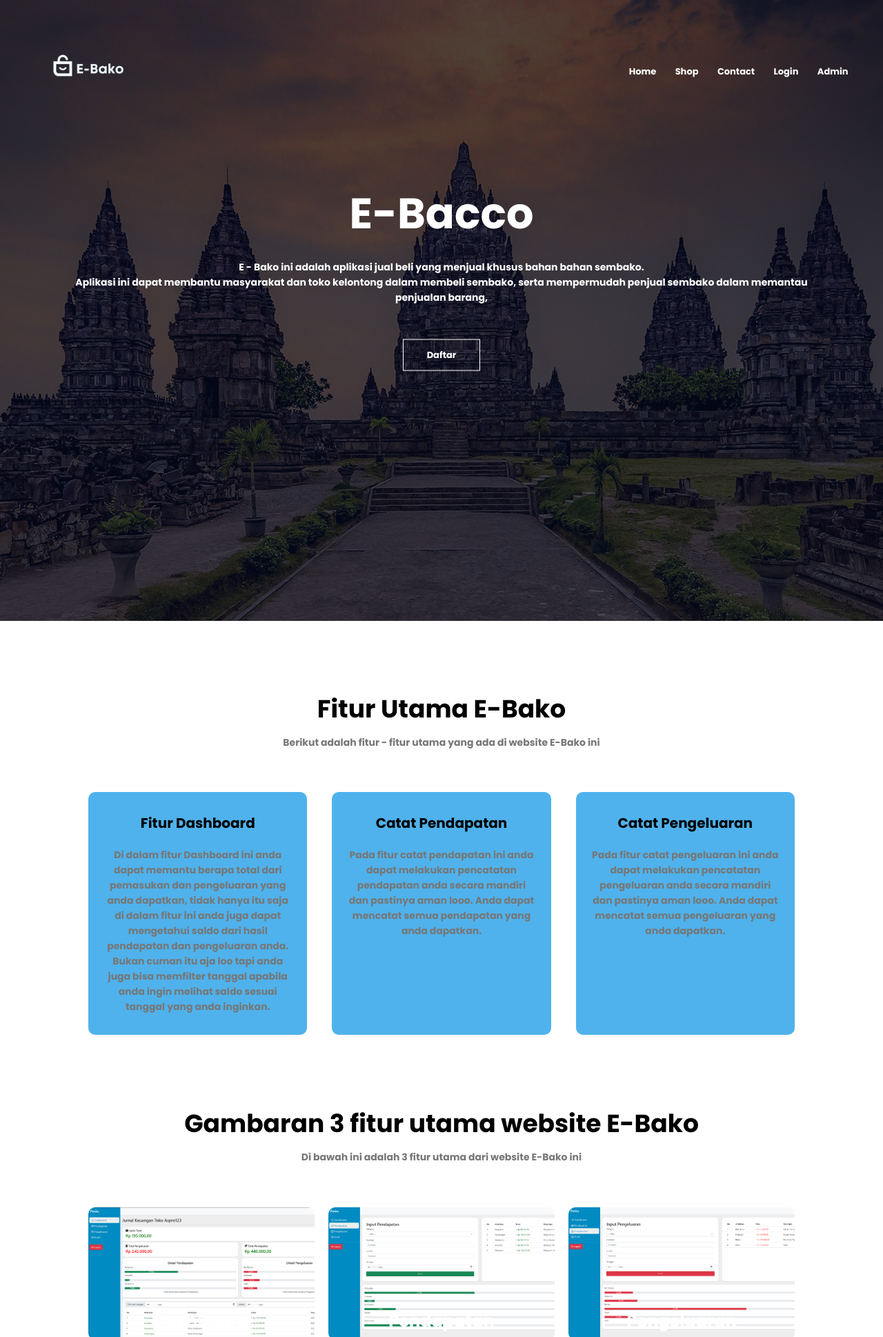
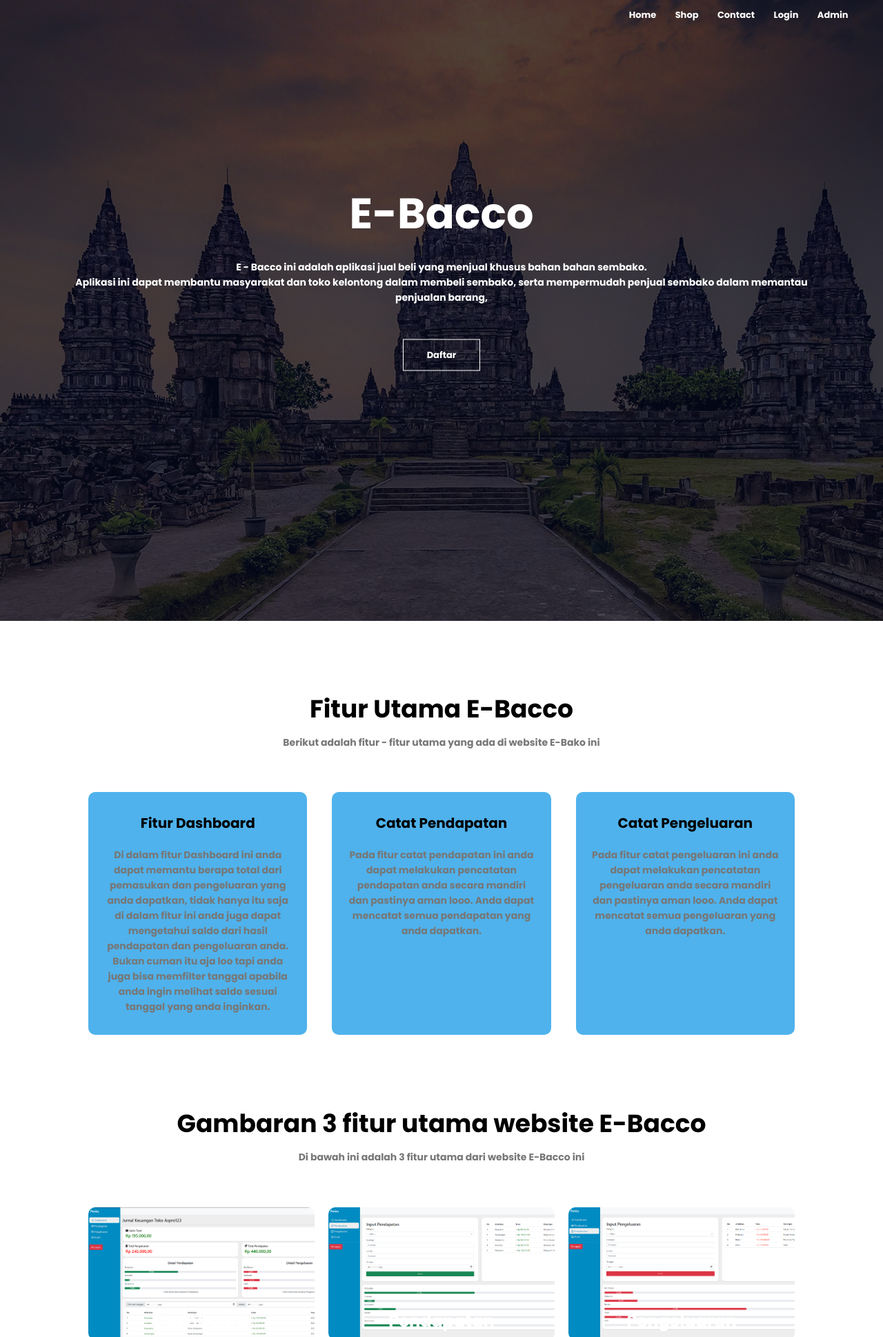
Before and after one commit to 4ether/ebacco, a PHP site: page / in a window 1280 px wide. Shown: the top 1938 px of the page at 69% size. Run offline with PHP 8.4, Linux system fonts and the light colour scheme.

Commit message:
Add files via upload

```diff
--- a/Tampilan_Login/login.php
+++ b/Tampilan_Login/login.php
@@ -188,8 +188,7 @@ if($type === 'ukm') {
             <div class="panel left-panel">
                 <div class="content">
                     <h3>Baru Dengan Kami?</h3>
-                    <p>Mari Daftar ke PENKU untuk bisa menggunakan berbagai fitur dalam mengatur keuangan dan pencatat
-                        keuangan
+                    <p>Mari Daftar ke E-Bacco untuk bisa membeli barang sembako tanpa harus keluar rumah
                     </p>
                     <button class="btn transparent" id="sign-up-btn">Daftar</button>
                 </div>
@@ -200,8 +199,7 @@ if($type === 'ukm') {
             <div class="panel right-panel">
                 <div class="content">
                     <h3>Mari Bergabung Dengan Kami</h3>
-                    <p> Penku atau Pengatur Keuangan, adalah aplikasi berbasis website untuk melakukan pencatatan
-                        keuangan bagi pelaku ukm di Yogyakarta agar memudahkan dalam menunjang usaha kedepannya.
+                    <p> E-Bacco adalah aplikasi untuk membeli barang sembako tanpa harus keluar rumah
                     </p>
                     <button class="btn transparent" id="sign-in-btn">Login</button>
                 </div>
--- a/Tampilan_Menu/index.php
+++ b/Tampilan_Menu/index.php
@@ -34,7 +34,7 @@ if (!isset($_SESSION["user_id"])) {
             <div class="sidebar" id="side_nav">
                 <div class="header-box px-3 pt-3 pb-4 d-flex justify-content-between">
                     <h1 class="fs-4">
-                        <span class="text-white"><i class="fad fa-wallet fa-sm"></i> Penku</span>
+                        <span class="text-white"><i class="fad fa-wallet fa-sm"></i> E-Bacco</span>
                     </h1>
                     <button class="btn d-md-none d-block close-btn px-1 py-0 text-white">
                         <i class="fal fa-stream"></i>
--- a/index.php
+++ b/index.php
@@ -22,7 +22,7 @@ session_start();
 <body>
     <section class="header">
         <nav>
-            <a href="index.php"><img class="logo" src="img/logo_bako.png" /></a>
+            <a href="index.php"></a>
             <div class="nav-links" id="navLinks">
                 <i class="fa fa-window-close" onclick="hideMenu()"></i>
                 <ul>
@@ -39,7 +39,7 @@ session_start();
         <div class="text-box">
             <h1>E-Bacco</h1>
             <p>
-                E - Bako ini adalah aplikasi jual beli yang menjual khusus bahan bahan sembako.
+                E - Bacco ini adalah aplikasi jual beli yang menjual khusus bahan bahan sembako.
                 <br> Aplikasi ini dapat membantu masyarakat dan toko kelontong dalam membeli sembako, serta
                 mempermudah penjual sembako dalam memantau penjualan barang,
             </p>
@@ -50,7 +50,7 @@ session_start();
     <!--------landing page------->
 
     <section class="course">
-        <h1>Fitur Utama E-Bako<h1>
+        <h1>Fitur Utama E-Bacco<h1>
                 <p>Berikut adalah fitur - fitur utama yang ada di website E-Bako ini</p>
 
                 <div class="row">
@@ -87,8 +87,8 @@ session_start();
     <!------ campus ----->
 
     <section class="campus">
-        <h1>Gambaran 3 fitur utama website E-Bako</h1>
-        <p>Di bawah ini adalah 3 fitur utama dari website E-Bako ini</p>
+        <h1>Gambaran 3 fitur utama website E-Bacco</h1>
+        <p>Di bawah ini adalah 3 fitur utama dari website E-Bacco ini</p>
 
         <div class="row">
             <div class="campus-col">
@@ -119,7 +119,7 @@ session_start();
     <!----- testimoni pelanggan E-Bako ------->
 
     <section class="testimoni">
-        <h1>Apa kata para Pengguna E-Bako</h1>
+        <h1>Apa kata para Pengguna E-Bacco</h1>
         <p>Berikut adalah testimoni dari pengguna website E-Bako</p>
 
         <div class="row">
@@ -129,7 +129,7 @@ session_start();
                     <p>
                         Website E-Bako ini sangat membantu saya dalam melakukan pencatatan keuagan UKM saya.
                         Dulu saya sangat bingung sekali bagaimana melakukan pencatatan keuangan UKM saya,
-                        tetapi setelah saya mengenal E-Bako saya menjadi lebih mudah dalam melakukan pencatatan keuangan
+                        tetapi setelah saya mengenal E-Bacco saya menjadi lebih mudah dalam melakukan pencatatan keuangan
                         UKM saya.
                     </p>
                     <h3>Jaya Hartono</h3>
--- a/profile_pengguna/profile.php
+++ b/profile_pengguna/profile.php
@@ -13,7 +13,7 @@
 
 <body>
     <section id="header">
-        <a href="#"><img src="../img/logo-2.png" class="logo" alt="" /></a>
+        <a href="#"></a>
 
         <div>
             <ul id="navbar">
--- a/profile_pengguna/update_profile.php
+++ b/profile_pengguna/update_profile.php
@@ -13,7 +13,7 @@
 
 <body>
     <section id="header">
-        <a href="#"><img src="../img/logo-2.png" class="logo" alt="" /></a>
+        <a href="#"></a>
 
         <div>
             <ul id="navbar">
--- a/setelah_login/contact.php
+++ b/setelah_login/contact.php
@@ -20,7 +20,7 @@ if (!isset($_SESSION["user_id"])) {
 
 <body>
     <section id="header">
-        <a href="#"><img src="../img/logo-2.png" class="logo" alt="" /></a>
+        <a href="#"></a>
 
         <div>
             <ul id="navbar">
--- a/setelah_login/shop.php
+++ b/setelah_login/shop.php
@@ -23,7 +23,7 @@ $res = mysqli_query($konn, $sql);
 
 <body>
     <section id="header">
-        <a href="#"><img src="../img/logo-2.png" class="logo" alt="" /></a>
+        <a href="#"> </a>
 
         <div>
             <ul id="navbar">
--- a/setelah_login/single_product.php
+++ b/setelah_login/single_product.php
@@ -46,7 +46,7 @@ session_start();
 
 <body>
     <section id="header">
-        <a href="shop.php"><img src="../img/logo-2.png" class="" alt="" /></a>
+        <a href="shop.php"></a>
 
         <div>
             <ul id="navbar">
--- a/tampilan_cart/cart.php
+++ b/tampilan_cart/cart.php
@@ -45,7 +45,7 @@ $subtotal = mysqli_query($konn, "SELECT cart.id, user.username, SUM(barang.harga
 
 <body>
     <section id="header">
-        <a href="../setelah_login/shop.php"><img src="../img/logo-2.png" class="logo" alt="" /></a>
+        <a href="../setelah_login/shop.php"></a>
 
         <div>
             <ul id="navbar">
--- a/tampilan_contact/contact.php
+++ b/tampilan_contact/contact.php
@@ -13,7 +13,7 @@
 
 <body>
     <section id="header">
-        <a href="#"><img src="../img/logo-2.png" class="logo" alt="" /></a>
+        <a href="#"></a>
 
         <div>
             <ul id="navbar">
--- a/tampilan_pembayaran/beli_langsung.php
+++ b/tampilan_pembayaran/beli_langsung.php
@@ -42,7 +42,7 @@ if (!isset($_SESSION["user_id"])) {
 
 <body>
     <section id="header">
-        <a href="../setelah_login/shop.php"><img src="../img/logo-2.png" class="logo" alt="" /></a>
+        <a href="../setelah_login/shop.php"></a>
 
         <div>
             <ul id="navbar">
--- a/tampilan_pembayaran/konfirmasi.php
+++ b/tampilan_pembayaran/konfirmasi.php
@@ -30,7 +30,7 @@ $ongkir = str_replace(',', '.', number_format($ongkir));
 
 <body>
     <section id="header">
-        <a href="../setelah_login/shop.php"><img src="../img/logo-2.png" class="logo" alt="" /></a>
+        <a href="../setelah_login/shop.php"></a>
 
         <div>
             <ul id="navbar">
--- a/tampilan_pembayaran/selesai.php
+++ b/tampilan_pembayaran/selesai.php
@@ -13,7 +13,7 @@
 
 <body>
     <section id="header">
-        <a href="../setelah_login/shop.php"><img src="../img/logo-2.png" class="logo" alt="" /></a>
+        <a href="../setelah_login/shop.php"></a>
 
         <div>
             <ul id="navbar">
@@ -35,7 +35,7 @@
 
     <section id="end">
         <div>
-            <img src="../img/logo-2.png" alt="">
+
             <h2>Terimakasih sudah berbelanja !</h2>
         </div>
     </section>
--- a/tampilan_shop/shop.php
+++ b/tampilan_shop/shop.php
@@ -19,7 +19,7 @@ $res = mysqli_query($konn, $sql);
 
 <body>
     <section id="header">
-        <a href="#"><img src="../img/logo-2.png" class="logo" alt="" /></a>
+        <a href="#"></a>
 
         <div>
             <ul id="navbar">
--- a/tampilan_shop/single_product.php
+++ b/tampilan_shop/single_product.php
@@ -20,7 +20,7 @@ $item = mysqli_fetch_assoc($res);
 
 <body>
     <section id="header">
-        <a href="shop.php"><img src="../img/logo-2.png" class="logo" alt="" /></a>
+        <a href="shop.php"></a>
 
         <div>
             <ul id="navbar">
```
